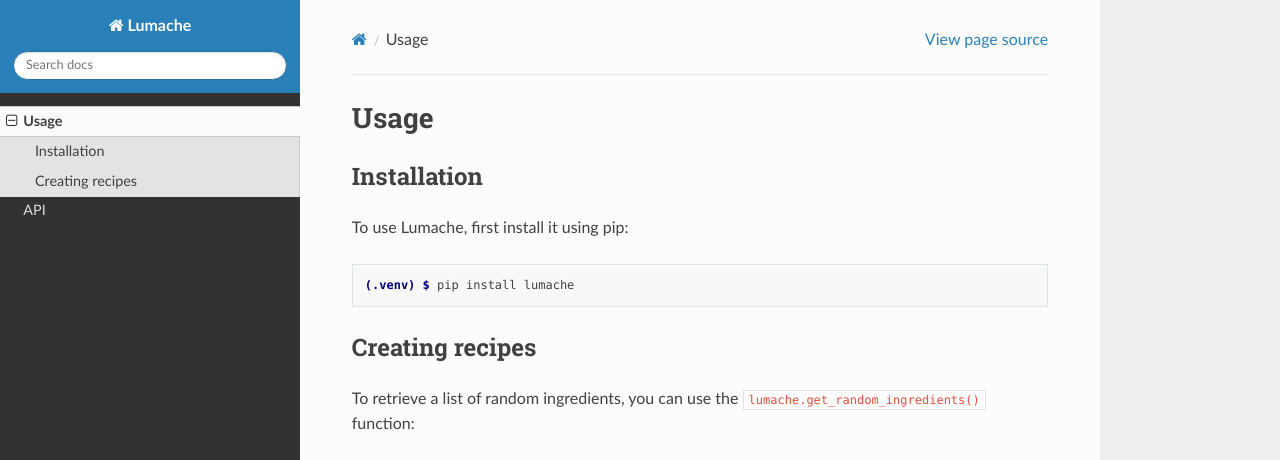
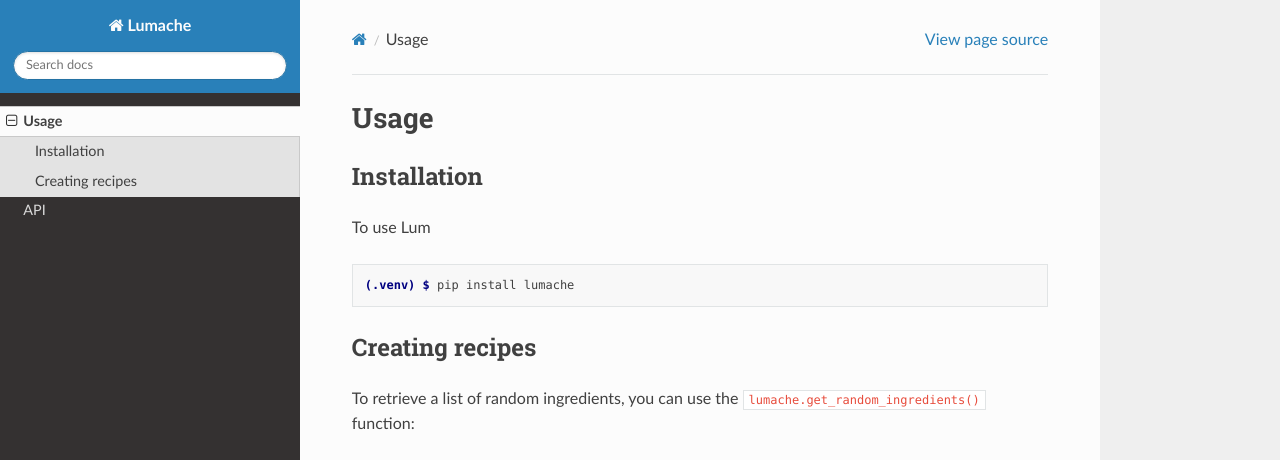
Before and after one commit to ryanBeckley2003/RTD-test, a Sphinx documentation site: the page built from docs/source/usage.rst, in a window 1280 px wide and 1095 px high. Shown: the top 460 px of the window. Built offline with Sphinx 7.4.7 and the Read the Docs theme 3.1.0, drawn with Linux system fonts in a browser that asks for light colours; grey boxes are pictures that could not be loaded.

Commit message:
Update usage.rst

```diff
--- a/docs/source/usage.rst
+++ b/docs/source/usage.rst
@@ -6,7 +6,7 @@ Usage
 Installation
 ------------
 
-To use Lumache, first install it using pip:
+To use Lum
 
 .. code-block:: console
 
```
